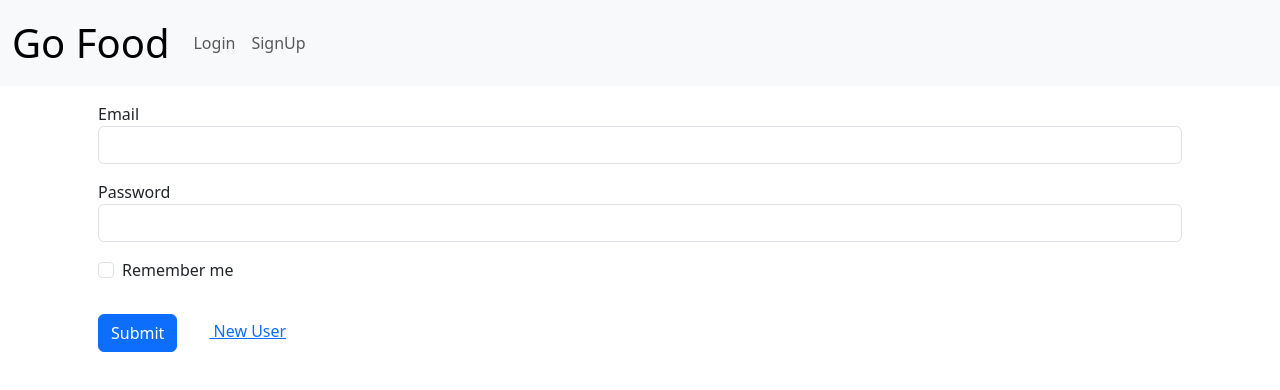
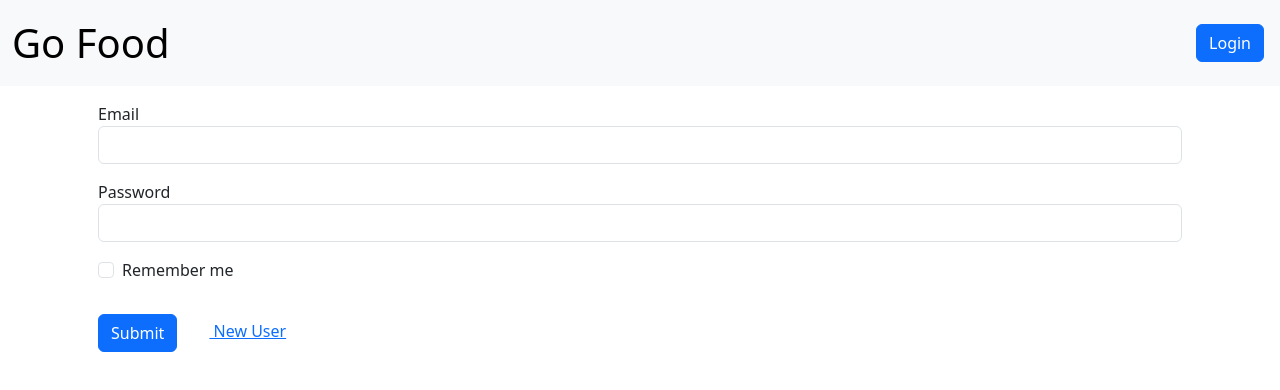
Before and after one commit to IshanJawade/react, a React (Create React App) app in the folder gofood/: page /login in a window 1280 px wide. Shown: the top 390 px of the page. Built offline with nearby package versions, Linux system fonts and the light colour scheme.

Commit message:
usr session and navBar logic added

```diff
--- a/gofood/src/components/Card.js
+++ b/gofood/src/components/Card.js
@@ -9,7 +9,7 @@ export default function Card({foodName, foodDec, foodImg, foodOption}) {
     return (
         <div>
             <div className="card m-3" style={{width: "18rem"}}>
-                <img className="card-img-top" src={foodImg} alt=" "/>
+                <img className="card-img-top " width={200} height={160} src={foodImg} alt=" "/>
                     <div className="card-body">
                         <h5 className="card-title">{foodName}</h5>
                         <p className="card-text">{foodDec}</p>
--- a/gofood/src/components/Navbar.js
+++ b/gofood/src/components/Navbar.js
@@ -1,7 +1,13 @@
 import React from 'react';
-import { Link } from 'react-router-dom';
+import { Link, useNavigate } from 'react-router-dom';
 
 export default function Navbar() {
+
+  const navigate = useNavigate();
+  const handleLogout = () => {
+    localStorage.removeItem("authToken");
+    navigate("/");
+  }
   return (
     <>
       <nav className="navbar navbar-expand-lg bg-body-tertiary navbar-light">
@@ -11,14 +17,26 @@ export default function Navbar() {
             <span className="navbar-toggler-icon"></span>
           </button>
           <div className="collapse navbar-collapse" id="navbarNav">
-            <ul className="navbar-nav">
-              <li className="nav-item ">
-                <Link className="nav-link" to="/login">Login</Link>
-              </li>
-              <li className="nav-item ">
-                <Link className="nav-link" to="/signup">SignUp</Link>
-              </li>
+            <ul className="navbar-nav me-auto">
+              {
+                (localStorage.getItem("authToken"))
+                ? <li className="nav-item">
+                    <Link className=" nav-link active fs-5" to="/">My Orders</Link>
+                  </li>
+                : ''
+              }
             </ul>
+            {
+                (!localStorage.getItem("authToken"))
+                ? <div className='d-flex'>
+                    <Link className="btn btn-primary mx-1 " to="/login">Login</Link>
+                  </div>
+                :
+                  <div className='d-flex'>
+                    <Link className=" nav-link active fs-5 mx-1" to="">Cart</Link>
+                    <button className="btn btn-secondary mx-1 " onClick={handleLogout}>Logout</button>
+                  </div>
+              }
           </div>
         </div>
       </nav>
--- a/gofood/src/screens/Home.js
+++ b/gofood/src/screens/Home.js
@@ -36,7 +36,7 @@ export default function Home() {
                 <div className="carousel-inner" id="carousel">
                     <div className="carousel-caption d-none d-md-block" style={{ zIndex: "10" }}>
                         <div className="form-inline d-flex">
-                            <input className="form-control mr-sm-2" type="search" placeholder="Search" aria-label="Search" value={search} onchange={(e)=>{setSearch(e.target.value)}} />
+                            <input className="form-control mr-sm-2" type="search" placeholder="Search" aria-label="Search" value={search} onChange={(e)=>{setSearch(e.target.value)}} />
                         </div>
                     </div>
                     <div className="carousel-item active">
@@ -72,7 +72,7 @@ export default function Home() {
                     <hr />
                     {
                       foodItem == [] ? <div> No food items found</div>
-                      : foodItem.filter((item)=> (item.CategoryName == data.CategoryName && (item.name.toLowerCase().includes(search.toLocaleLowerCase()))))
+                      : foodItem.filter((item)=> (item.CategoryName == data.CategoryName) && (item.name.toLowerCase().includes(search.toLocaleLowerCase())))
                       .map(filterItems=>{
                         return (
                           <div key={filterItems._id} className='col-12 col-md-6 col-lg-3'>
```
Also changed, not shown: gofood/userData.txt (added), 1 other file (tests, documents, lock files or other folders).
